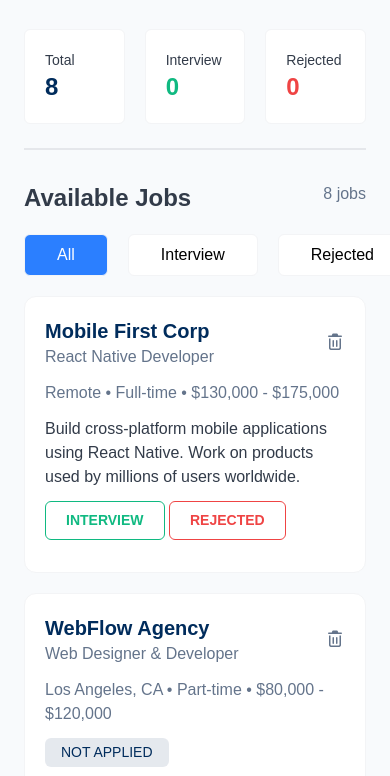
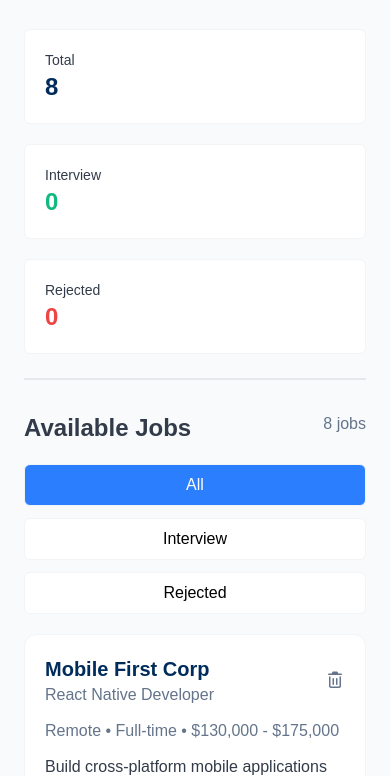
Before and after one commit to fFAYSAL/Job-Application-Tracker-assingment-4, a plain HTML site: page index.html in a window 390 px wide. Shown: the part 63-839 px from the top of the page. Drawn offline with nearby package versions, Linux system fonts and the light colour scheme.

Commit message:
responsive

```diff
--- a/index.html
+++ b/index.html
@@ -23,7 +23,7 @@
     <section class="max-w-6xl mx-auto space-y-5">
 
         <h2 class="text-3xl font-bold text-[#002C5C] mb-8">Job Application Tracker</h2>
-        <div class="grid grid-cols-3 gap-5 border-b-2 border-gray-200 pb-6">
+        <div class="grid sm:grid-cols-3 gap-5 border-b-2 border-gray-200 pb-6">
             <div class="bg-[#FFFFFF] p-5 border border-gray-100 rounded-md">
                 <p class="text-[#323B49] text-[14px] font-medium">Total</p>
                 <h2 id="totalCount" class="text-[#002C5C] text-2xl font-bold">8</h2>
@@ -46,7 +46,7 @@
         </div>
 
 
-        <div class="flex gap-5 mb-5">
+        <div class="flex flex-col sm:flex-row gap-3 mb-5">
             <button class="filter-btn geist-fonts px-8 py-2 bg-blue-500 text-white border rounded-md border-gray-100 cursor-pointer ">All
             </button>
             <button class="filter-btn geist-fonts px-8 py-2 rounded-md bg-white text-black border border-gray-100 cursor-pointer ">Interview
```
